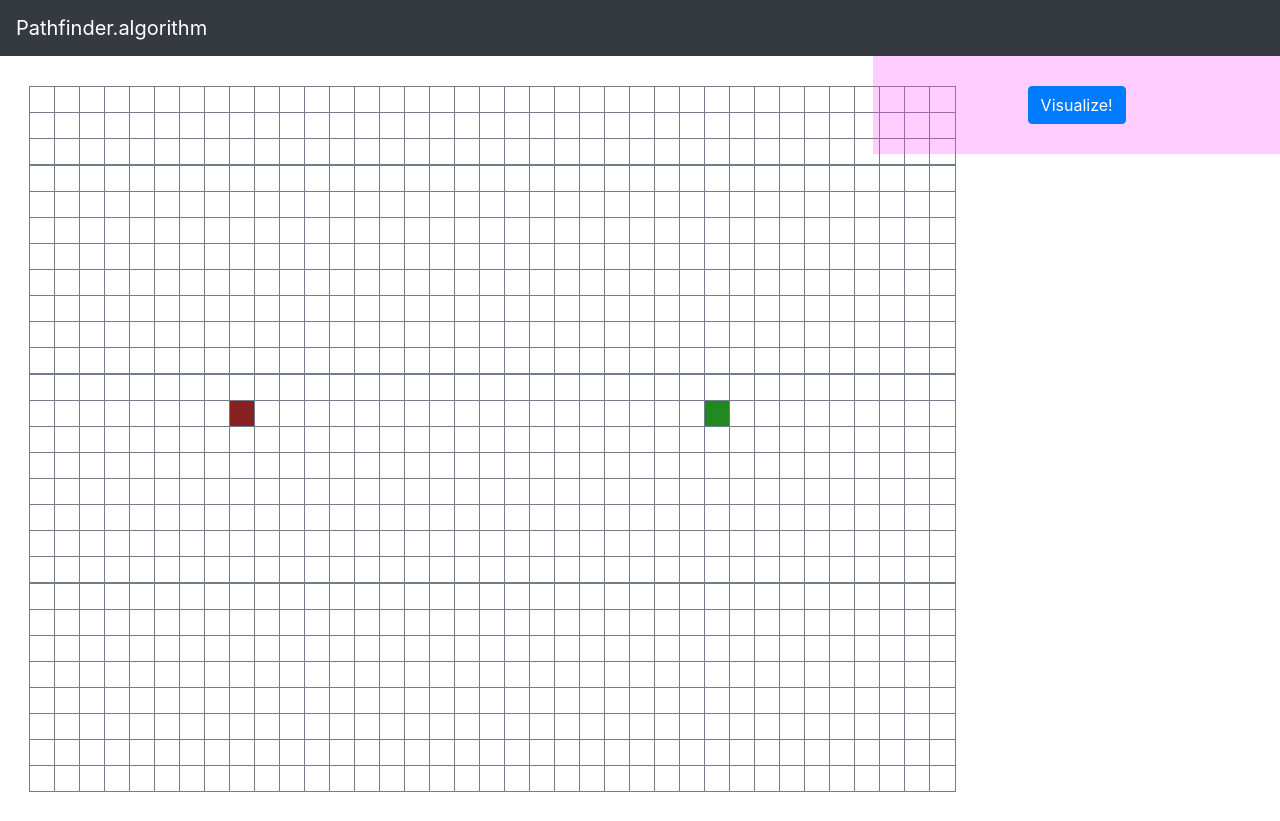
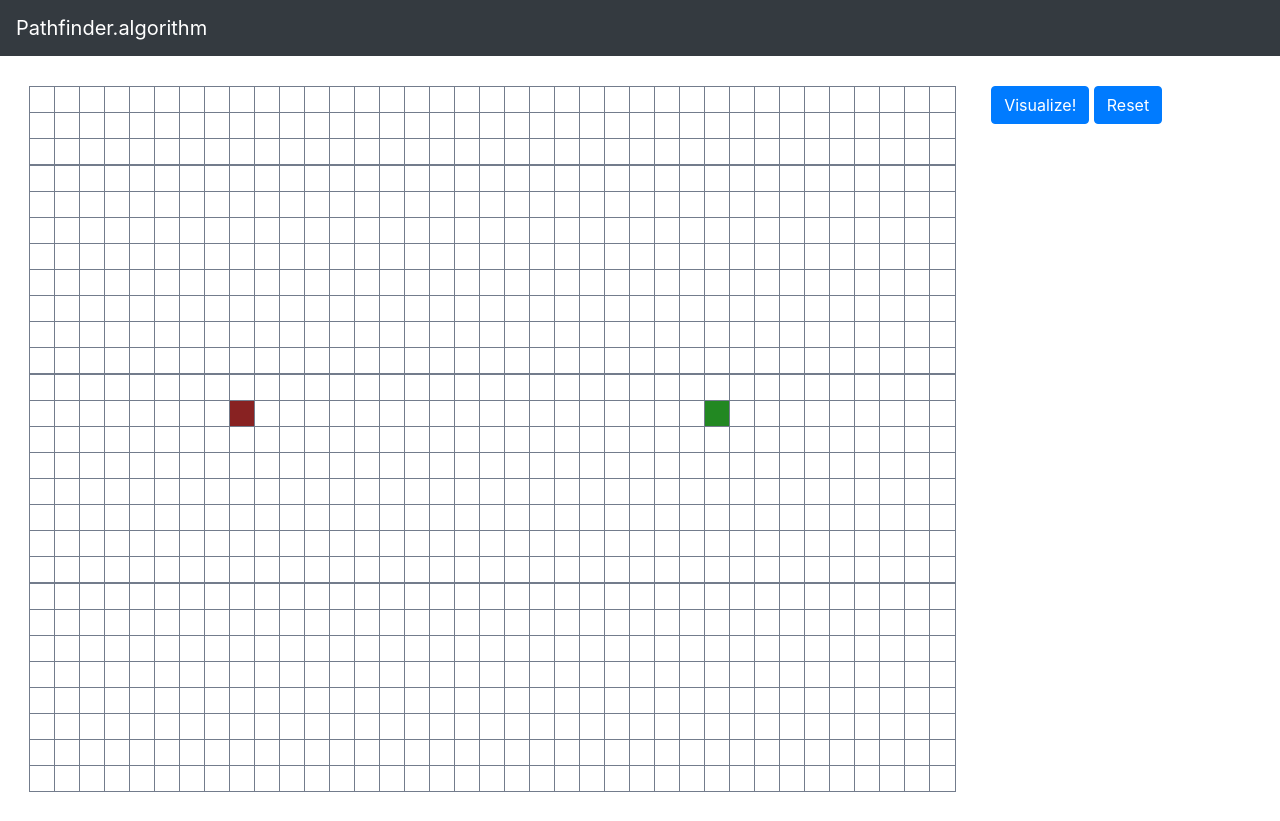
Before and after one commit to zohaibxrehman/PathfindingVisualizer, a React (Create React App) app: page / in a window 1280 px wide. Built offline with nearby package versions, Linux system fonts and the light colour scheme.

Commit message:
Added reset button

```diff
--- a/src/components/Board.jsx
+++ b/src/components/Board.jsx
@@ -9,7 +9,7 @@ export class Board extends Component {
 	}
 
 	render() {
-		const { nodes, isMouseDown, onMouseDown, onMouseEnter, onMouseUp } = this.props;
+		const { nodes, onMouseDown, onMouseEnter, onMouseUp } = this.props;
 		return (
 			<div style={this.getStyle()}>
 				<table>
--- a/src/components/Customisation.jsx
+++ b/src/components/Customisation.jsx
@@ -1,21 +1,25 @@
 import React, { Component } from 'react';
-import { Button } from 'react-bootstrap';
+import { Form, Button } from 'react-bootstrap';
 
 export class Customisation extends Component {
 	getStyle() {
 		return {
-			background: '#f4f4',
 			padding: '30px'
 		};
 	}
 
 	render() {
-		const { onClick } = this.props;
+		const { visualize, reset } = this.props;
 		return (
 			<div style={this.getStyle()}>
-				<span onClick={() => onClick()}>
-					<Button variant="primary">Visualize!</Button>{' '}
-				</span>
+				<Form>
+					<span onClick={() => visualize()}>
+						<Button variant="primary">Visualize!</Button>{' '}
+					</span>
+					<span onClick={() => reset()}>
+						<Button variant="primary">Reset</Button>{' '}
+					</span>
+				</Form>
 			</div>
 		);
 	}
--- a/src/components/Node.jsx
+++ b/src/components/Node.jsx
@@ -2,10 +2,6 @@ import React, { Component } from 'react';
 import './animation.css';
 
 export class Node extends Component {
-	constructor() {
-		super();
-	}
-
 	getStyle() {
 		const { type } = this.props;
 		const style = {
@@ -36,6 +32,7 @@ export class Node extends Component {
 		return (
 			<td
 				id={`node_${row}_${column}`}
+				className="node"
 				style={this.getStyle(type)}
 				onMouseDown={() => onMouseDown(row, column)}
 				onMouseEnter={() => onMouseEnter(row, column)}
--- a/src/components/Pathfinder.jsx
+++ b/src/components/Pathfinder.jsx
@@ -23,10 +23,7 @@ export class Pathfinder extends Component {
 	}
 
 	componentDidMount() {
-		let initialNodes = createNodes();
-		initialNodes[START_NODE_ROW][START_NODE_COL].type = 'start';
-		initialNodes[END_NODE_ROW][END_NODE_COL].type = 'end';
-		this.setState({ nodes: initialNodes });
+		this.reset();
 	}
 
 	handleMouseDown(row, column) {
@@ -67,9 +64,17 @@ export class Pathfinder extends Component {
 		for (let i = 0; i < path.length; i++) {
 			setTimeout(() => {
 				const node = path[i];
-				document.getElementById(`node_${node.row}_${node.column}`).className = 'shortest-path';
+				document.getElementById(`node_${node.row}_${node.column}`).className += ' shortest-path';
 			}, 50 * i);
 		}
+	}
+
+	reset() {
+		let initialNodes = createNodes();
+		initialNodes[START_NODE_ROW][START_NODE_COL].type = 'start';
+		initialNodes[END_NODE_ROW][END_NODE_COL].type = 'end';
+		document.querySelectorAll('.node').forEach((node) => (node.className = 'node'));
+		this.setState({ nodes: initialNodes });
 	}
 
 	render() {
@@ -78,7 +83,7 @@ export class Pathfinder extends Component {
 			<div>
 				<NavBar />
 				<Row>
-					<Col lg={8}>
+					<Col lg={8} md={12}>
 						<Board
 							nodes={nodes}
 							isMouseDown={isMouseDown}
@@ -87,8 +92,8 @@ export class Pathfinder extends Component {
 							onMouseUp={() => this.handleMouseUp()}
 						/>
 					</Col>
-					<Col lg={4}>
-						<Customisation onClick={() => this.visualize()} />
+					<Col lg={4} md={12}>
+						<Customisation visualize={() => this.visualize()} reset={() => this.reset()} />
 					</Col>
 				</Row>
 			</div>
--- a/src/path_algorithms/breadthFirstSearch.js
+++ b/src/path_algorithms/breadthFirstSearch.js
@@ -12,7 +12,7 @@ class Queue {
 	}
 
 	isEmpty() {
-		return this.elements.length == 0;
+		return this.elements.length === 0;
 	}
 }
 
```
